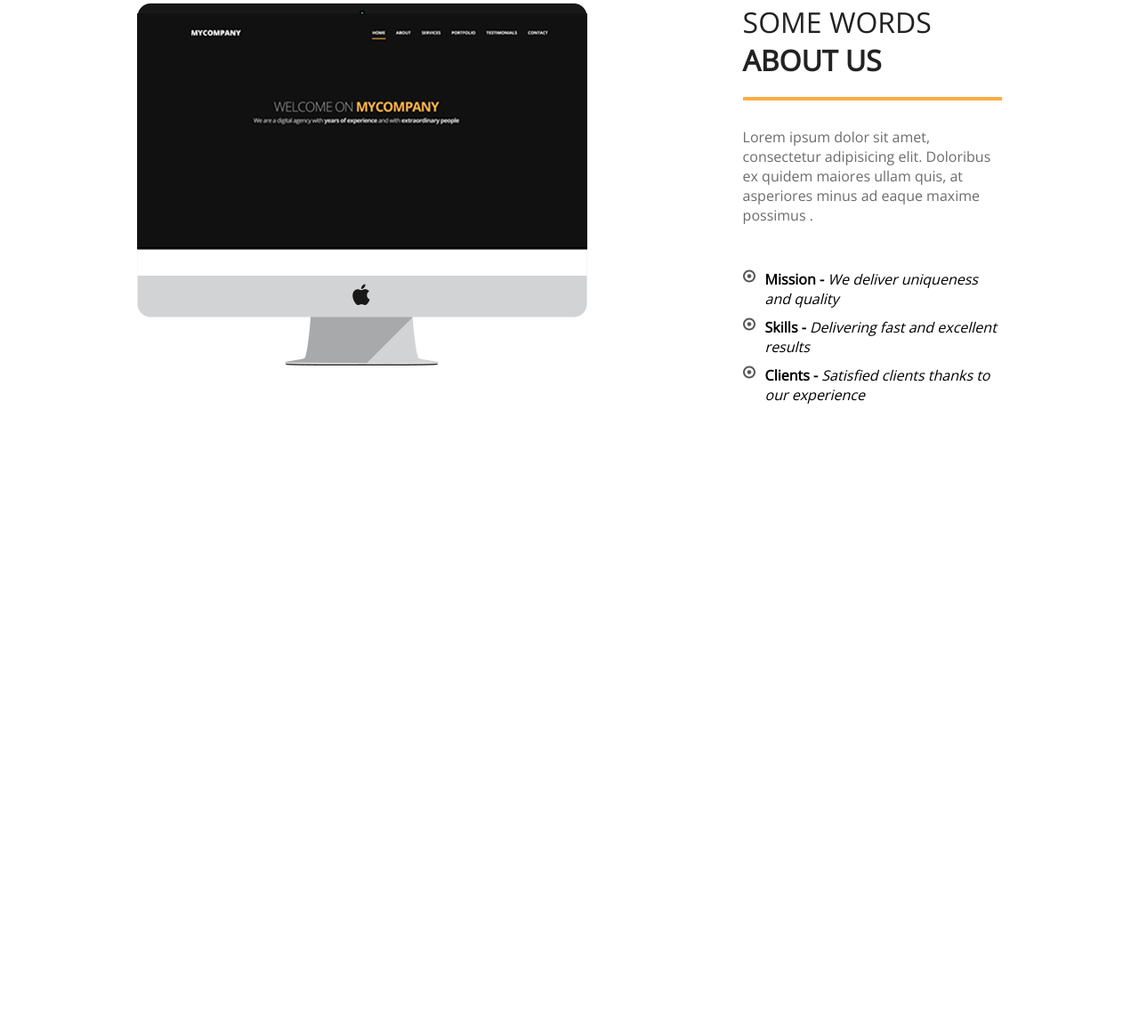
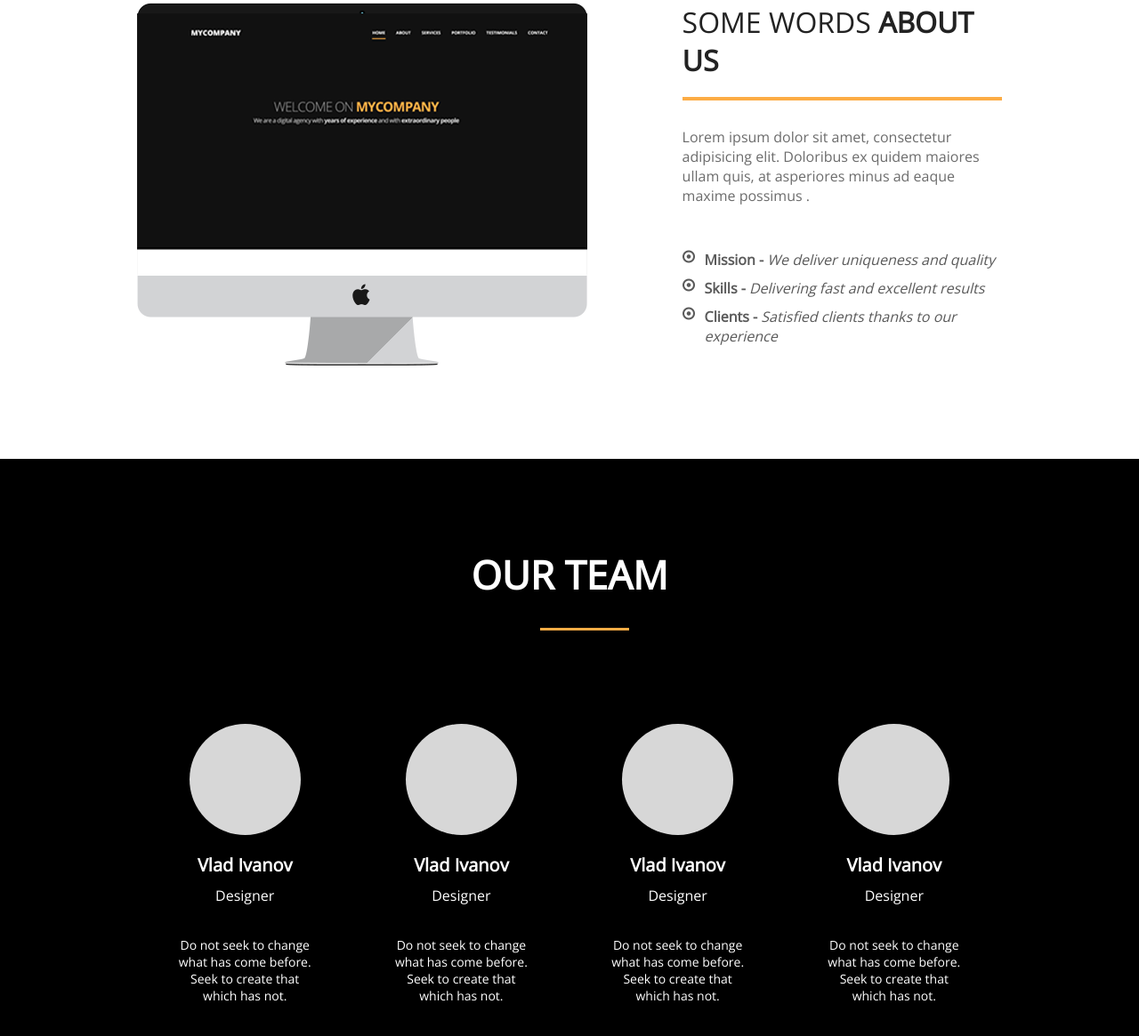
Before and after one commit to AegisFair/MyCompany, a plain HTML site: page index.html in a window 1280 px wide. Shown: the part 883-2048 px from the top of the page at 89% size. Before the commit the page ends 1438 px from the top, so only its background shows below. Drawn offline with nearby package versions, Linux system fonts and the light colour scheme.

Commit message:
the third page is ready

```diff
--- a/index.html
+++ b/index.html
@@ -42,7 +42,39 @@
 				</div>
 			</div>
 		</div>
-
+		<div class="main__team">
+			<div class="wrapper">
+				<h1>OUR TEAM</h1>
+				<div class="line"></div>
+				<div class="team__cards">
+					<div class="card">
+						<div class="photo"></div>
+						<h4 class="name">Vlad Ivanov</h4>
+						<p class="position">Designer</p><!--Всмысле должность-->
+						<p class="about__position">Do not seek to change what has come before. Seek to create that which has not.</p>
+					</div>
+					<div class="card">
+						<div class="photo"></div>
+						<h4 class="name">Vlad Ivanov</h4>
+						<p class="position">Designer</p><!--Всмысле должность-->
+						<p class="about__position">Do not seek to change what has come before. Seek to create that which has not.</p>
+					</div>
+					<div class="card">
+						<div class="photo"></div>
+						<h4 class="name">Vlad Ivanov</h4>
+						<p class="position">Designer</p><!--Всмысле должность-->
+						<p class="about__position">Do not seek to change what has come before. Seek to create that which has not.</p>
+					</div>
+					<div class="card">
+						<div class="photo"></div>
+						<h4 class="name">Vlad Ivanov</h4>
+						<p class="position">Designer</p><!--Всмысле должность-->
+						<p class="about__position">Do not seek to change what has come before. Seek to create that which has not.</p>
+					</div>
+				</div>
+			</div>
+		</div>
+	</main>
 	<script src="script.js"></script>
 </body>
 </html>
--- a/style.css
+++ b/style.css
@@ -76,10 +76,9 @@ main .main__about{
 	padding: 100px 0;
 }
 .about__right{
-	margin-left: 175px;/*Подумаю о процентах, 11%*/
-	/*margin-left: 11%;*/
+	/*margin-left: 175px;/*Подумаю о процентах, 11%*/
+	margin-left: 11%;
 }
-
 
 .about__right h1{
 	display: inline-block;
@@ -98,8 +97,11 @@ main .main__about{
 	background-repeat: no-repeat;
 	padding-left: 25px;
 	margin-top: 10px;
+	color: #5a5a5a;
 }
-
+.main__welcome .emphasis_bold{
+	font-weight: bold;
+}
 .about__right .emphasis_bold{
 	font-weight: bold;
 }
@@ -112,10 +114,48 @@ main .main__about{
 .mw-100{
 	min-width: 100%;
 }
-
-
-
-
+.main__team{
+	background: #000;
+	text-align: center;
+	padding: 100px 0 165px 0;
+	color: #fff;
+}
+.main__team h1{
+	font-size: 44px;
+	padding-bottom: 30px;
+}
+.line{
+	width: 100px;
+	height: 3px;
+	background:#fcac45;
+	position: relative;
+	left: 46.6%;
+	margin-bottom: 85px;/*105px Слишком большой отступ*/
+}
+.photo{
+	background: #d7d7d7;
+	width: 125px;
+	height: 125px;
+	border-radius: 50%;
+	margin: 20px auto;
+}
+.team__cards{
+	display: flex;
+}
+.card{
+	margin: 0 40px;
+}
+.name{
+	font-size: 20px;
+	margin-bottom: 10px;
+}
+.position{
+	font-size: 16px;
+	margin-bottom: 35px;
+}
+.about__position{
+	font-size: 14px;
+}
 
 
 
@@ -174,9 +214,26 @@ main .main__about{
 	main .main__welcome h1{
 		font-size: 25px;
 	}
-	mw-100{
+	.mw-100{
 		max-width: 100%;
 	}
+	.main__about{
+		flex-direction: column;
+	}
+	.about__right{
+		margin-left: 0;
+		text-align: center;
+	}
+	.about__right li{
+		text-align: left;
+	}
+	.about__right h1{
+		font-size: 20px;
+		margin-top: 10px;
+	}
+	.team__cards{
+	flex-direction: column;
+}
 }
 /* welcome еще более менее читаема
 @media screen and (max-width: 800px) {
```
